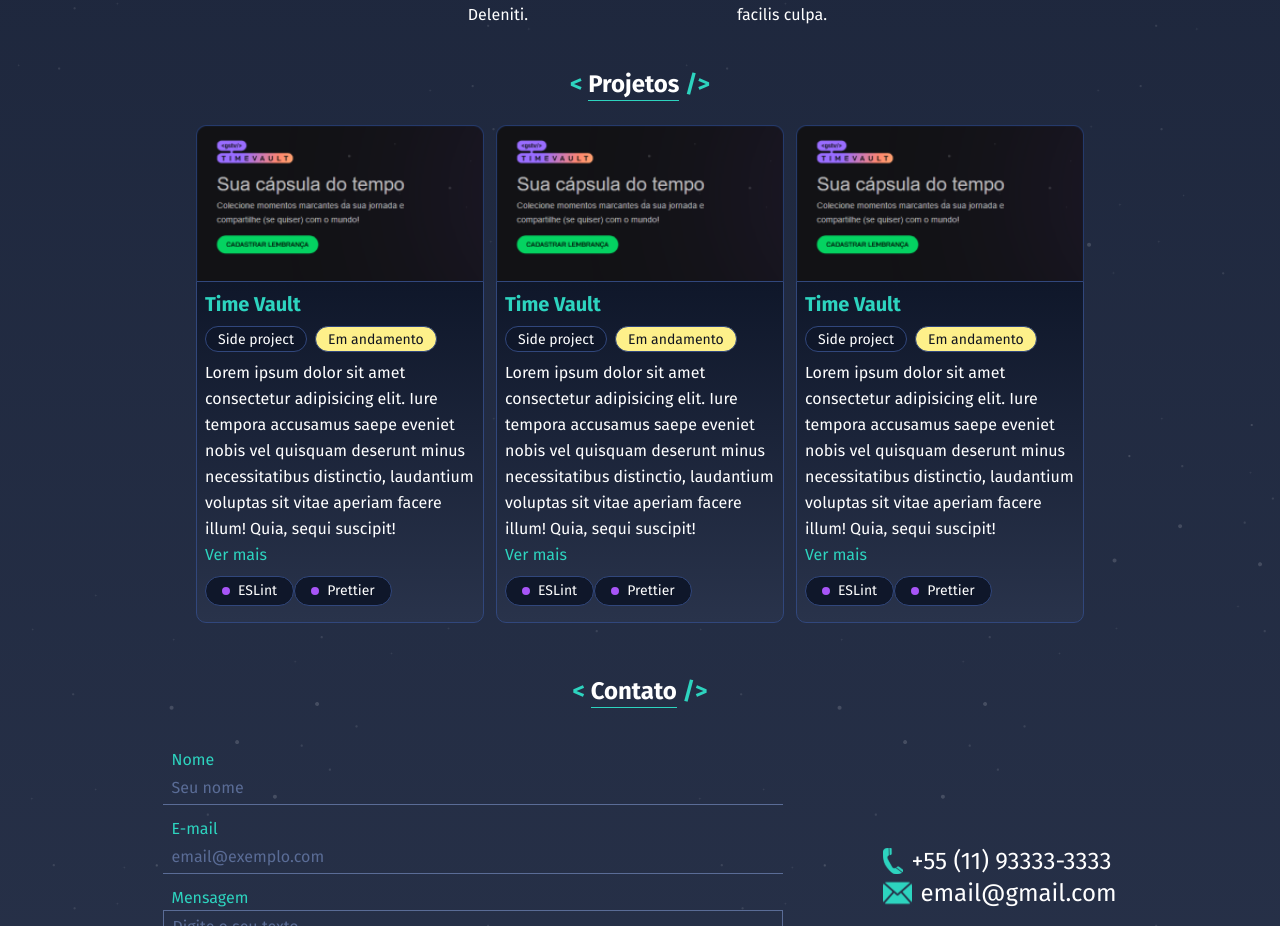
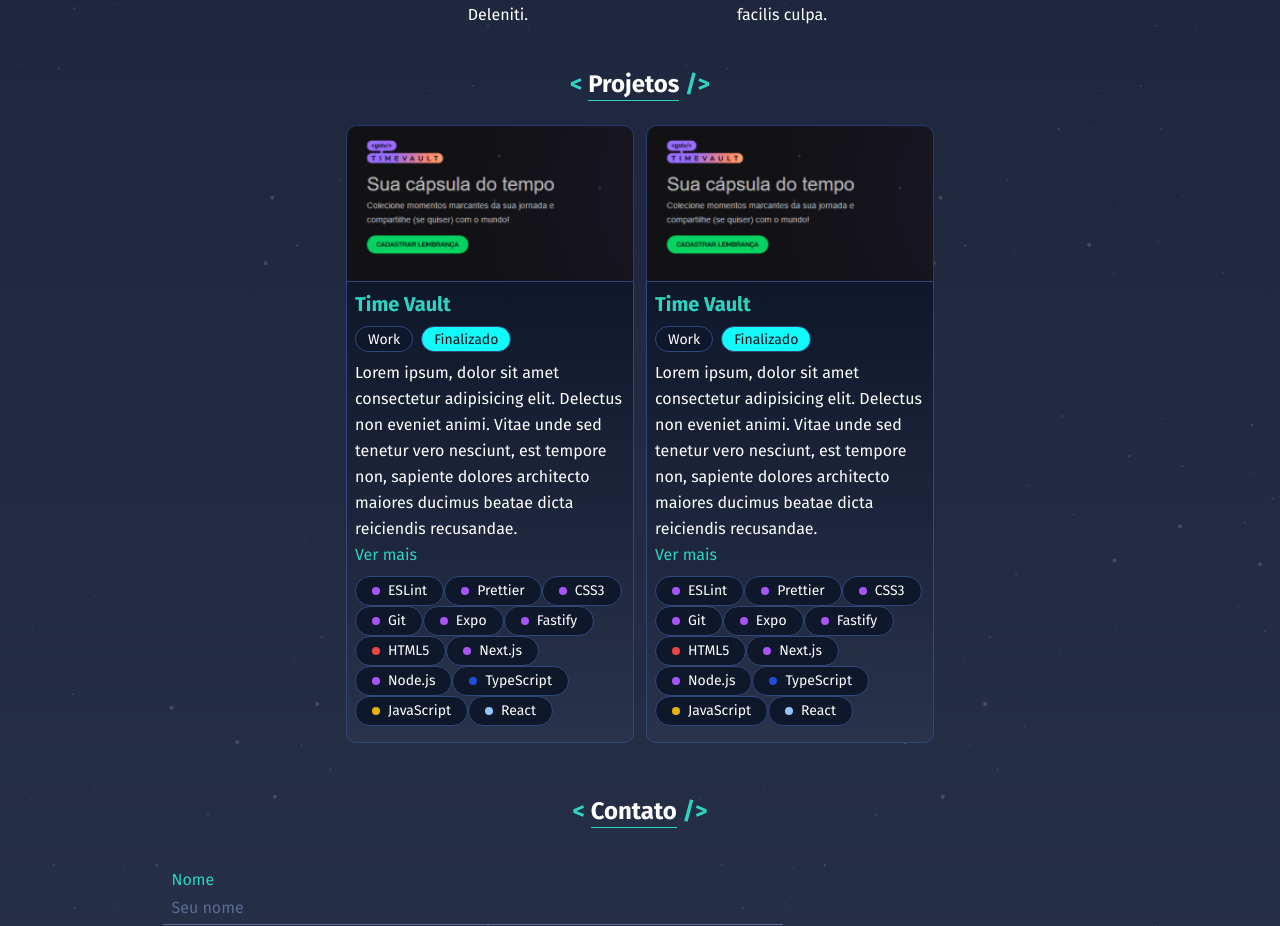
Before and after one commit to ogustavohp/portfolio, a Next.js app: page / in a window 1280 px wide. Shown: the part 1940-2866 px from the top of the page. Built offline with nearby package versions, Linux system fonts and the light colour scheme.

Commit message:
att `Projects` section

```diff
--- a/src/components/Projects/ProjectCard.tsx
+++ b/src/components/Projects/ProjectCard.tsx
@@ -5,12 +5,13 @@
 import { ITag } from '@/lib/tag'
 import Tag from '../SkillsAndTechnologies/Tag'
 import TypeOfProject from './TypeOfProject'
+import db from '@/db/db.json'
 
 interface IProjectCard {
   title: string
   children: ReactNode
   imgBanner: StaticImageData
-  skills: ITag[]
+  technologies: ITag[]
   sideProject?: boolean
   inProgress?: boolean
   id: string
@@ -21,7 +22,7 @@
   title,
   children,
   imgBanner,
-  skills,
+  technologies,
   sideProject = false,
   inProgress = false,
 }: IProjectCard) {
@@ -48,13 +49,13 @@
                 {children}
               </Typography>
               <span className="self-start leading-relaxed text-primary-500">
-                Ver mais
+                {db.projects.LearnMore}
               </span>
             </div>
             <div className="mb-4 mt-2 flex flex-wrap">
               {/* skill */}
-              {skills.map((e) => (
-                <Tag key={e.skillName} skillName={e.skillName} />
+              {technologies.map((e) => (
+                <Tag key={e.id} skillName={e.skillName} />
               ))}
             </div>
           </div>
--- a/src/components/Projects/index.tsx
+++ b/src/components/Projects/index.tsx
@@ -2,8 +2,8 @@
 import Typography from '../Typography'
 import cardBanner from '@/assets/Banner Card.png'
 import ProjectCard from './ProjectCard'
-import { ITag } from '@/lib/tag'
 import Link from 'next/link'
+import db from '@/db/db.json'
 
 interface IProjectsComponent {
   noProjectTitle?: boolean
@@ -12,20 +12,12 @@
 export default function Projects({
   noProjectTitle = false,
 }: IProjectsComponent) {
-  const formatter: ITag[] = [
-    {
-      skillName: 'ESLint',
-    },
-    {
-      skillName: 'Prettier',
-    },
-  ]
   return (
     <section className="flex flex-col items-center gap-3">
       {!noProjectTitle && (
         <Link href={'/projects'}>
           <Typography Tag="h2" apparentTag="h1" ornament botBorder>
-            Projetos
+            {db.projects.title}
           </Typography>
         </Link>
       )}
@@ -34,7 +26,18 @@
       <div></div>
       {/* Card */}
       <div className="flex flex-wrap justify-center gap-3 ">
-        <ProjectCard
+        {db.projects.projectsList.map((e) => (
+          <ProjectCard
+            key={e.id}
+            imgBanner={cardBanner}
+            title={e.title}
+            id={e.id}
+            technologies={e.technologies}
+          >
+            {e.shortDescription}
+          </ProjectCard>
+        ))}
+        {/* <ProjectCard
           imgBanner={cardBanner}
           skills={formatter}
           title="Time Vault"
@@ -46,9 +49,9 @@
           accusamus saepe eveniet nobis vel quisquam deserunt minus
           necessitatibus distinctio, laudantium voluptas sit vitae aperiam
           facere illum! Quia, sequi suscipit!
-        </ProjectCard>
+        </ProjectCard> */}
 
-        <ProjectCard
+        {/* <ProjectCard
           id="2"
           imgBanner={cardBanner}
           skills={formatter}
@@ -74,7 +77,7 @@
           accusamus saepe eveniet nobis vel quisquam deserunt minus
           necessitatibus distinctio, laudantium voluptas sit vitae aperiam
           facere illum! Quia, sequi suscipit!
-        </ProjectCard>
+        </ProjectCard> */}
       </div>
       {/* Botão carregar mais */}
       <div></div>
--- a/src/db/db.json
+++ b/src/db/db.json
@@ -186,49 +186,124 @@
   },
   "projects": {
     "title": "Projetos",
+    "LearnMore": "Ver mais",
     "projectsList": [
       {
+        "id": "cccaf838-1831-48b1-8026-d3fd5164d4a9",
         "title": "Time Vault",
         "image": "link",
         "sideProject": true,
         "inProgress": false,
-        "shortDescription": "loremadwhadhwakjdhawkjhdakjwdhakwdhakljwhdakljhwdkajhwdawd",
+        "shortDescription": "Lorem ipsum, dolor sit amet consectetur adipisicing elit. Delectus non eveniet animi. Vitae unde sed tenetur vero nesciunt, est tempore non, sapiente dolores architecto maiores ducimus beatae dicta reiciendis recusandae.",
         "fullDescription": "dawdakwjdlkawjdlajwdlajwdlawd",
         "technologies": [
-          "ESLint",
-          "Prettier",
-          "CSS3",
-          "Git",
-          "Expo",
-          "Fastify",
-          "HTML5",
-          "Next.js",
-          "Node.js",
-          "TypeScript",
-          "JavaScript",
-          "React"
+          {
+            "id": "2564566d-a7c8-4870-ad81-5965324c3d88",
+            "skillName": "ESLint"
+          },
+          {
+            "id": "48145161-c29a-493e-be92-4fe550485e29",
+            "skillName": "Prettier"
+          },
+          {
+            "id": "7c0e4453-4031-4a65-a4d1-94630edf7c2a",
+            "skillName": "CSS3"
+          },
+          {
+            "id": "5595399b-a7d8-415a-89cc-50e36d68e0fd",
+            "skillName": "Git"
+          },
+          {
+            "id": "76e13a8f-c319-4c0c-bfe6-6158ba72c250",
+            "skillName": "Expo"
+          },
+          {
+            "id": "6eb93d3d-b30b-49a1-b576-ec52cf224681",
+            "skillName": "Fastify"
+          },
+          {
+            "id": "773cfa4f-8738-464b-8d7b-c0dda58289a1",
+            "skillName": "HTML5"
+          },
+          {
+            "id": "43740dcb-81a9-429c-94d3-808c1ca9ad4d",
+            "skillName": "Next.js"
+          },
+          {
+            "id": "e7b4b3a1-af76-432c-8bcf-54336a00cca9",
+            "skillName": "Node.js"
+          },
+          {
+            "id": "ca403dbb-a68e-4a32-9973-68dddbf76e49",
+            "skillName": "TypeScript"
+          },
+          {
+            "id": "11548e4f-6fd3-4e51-9cad-c4e1de9bf96a",
+            "skillName": "JavaScript"
+          },
+          {
+            "id": "e555938c-b6d7-4708-9aa3-85f30ed2b2cf",
+            "skillName": "React"
+          }
         ]
       },
       {
+        "id": "9c37f145-9889-40f6-8057-61e5539ad15f",
         "title": "Time Vault",
         "image": "link",
         "sideProject": true,
         "inProgress": false,
-        "shortDescription": "loremadwhadhwakjdhawkjhdakjwdhakwdhakljwhdakljhwdkajhwdawd",
+        "shortDescription": "Lorem ipsum, dolor sit amet consectetur adipisicing elit. Delectus non eveniet animi. Vitae unde sed tenetur vero nesciunt, est tempore non, sapiente dolores architecto maiores ducimus beatae dicta reiciendis recusandae.",
         "fullDescription": "dawdakwjdlkawjdlajwdlajwdlawd",
         "technologies": [
-          "ESLint",
-          "Prettier",
-          "CSS3",
-          "Git",
-          "Expo",
-          "Fastify",
-          "HTML5",
-          "Next.js",
-          "Node.js",
-          "TypeScript",
-          "JavaScript",
-          "React"
+          {
+            "id": "2564566d-a7c8-4870-ad81-5965324c3d88",
+            "skillName": "ESLint"
+          },
+          {
+            "id": "48145161-c29a-493e-be92-4fe550485e29",
+            "skillName": "Prettier"
+          },
+          {
+            "id": "7c0e4453-4031-4a65-a4d1-94630edf7c2a",
+            "skillName": "CSS3"
+          },
+          {
+            "id": "5595399b-a7d8-415a-89cc-50e36d68e0fd",
+            "skillName": "Git"
+          },
+          {
+            "id": "76e13a8f-c319-4c0c-bfe6-6158ba72c250",
+            "skillName": "Expo"
+          },
+          {
+            "id": "6eb93d3d-b30b-49a1-b576-ec52cf224681",
+            "skillName": "Fastify"
+          },
+          {
+            "id": "773cfa4f-8738-464b-8d7b-c0dda58289a1",
+            "skillName": "HTML5"
+          },
+          {
+            "id": "43740dcb-81a9-429c-94d3-808c1ca9ad4d",
+            "skillName": "Next.js"
+          },
+          {
+            "id": "e7b4b3a1-af76-432c-8bcf-54336a00cca9",
+            "skillName": "Node.js"
+          },
+          {
+            "id": "ca403dbb-a68e-4a32-9973-68dddbf76e49",
+            "skillName": "TypeScript"
+          },
+          {
+            "id": "11548e4f-6fd3-4e51-9cad-c4e1de9bf96a",
+            "skillName": "JavaScript"
+          },
+          {
+            "id": "e555938c-b6d7-4708-9aa3-85f30ed2b2cf",
+            "skillName": "React"
+          }
         ]
       }
     ]
```
